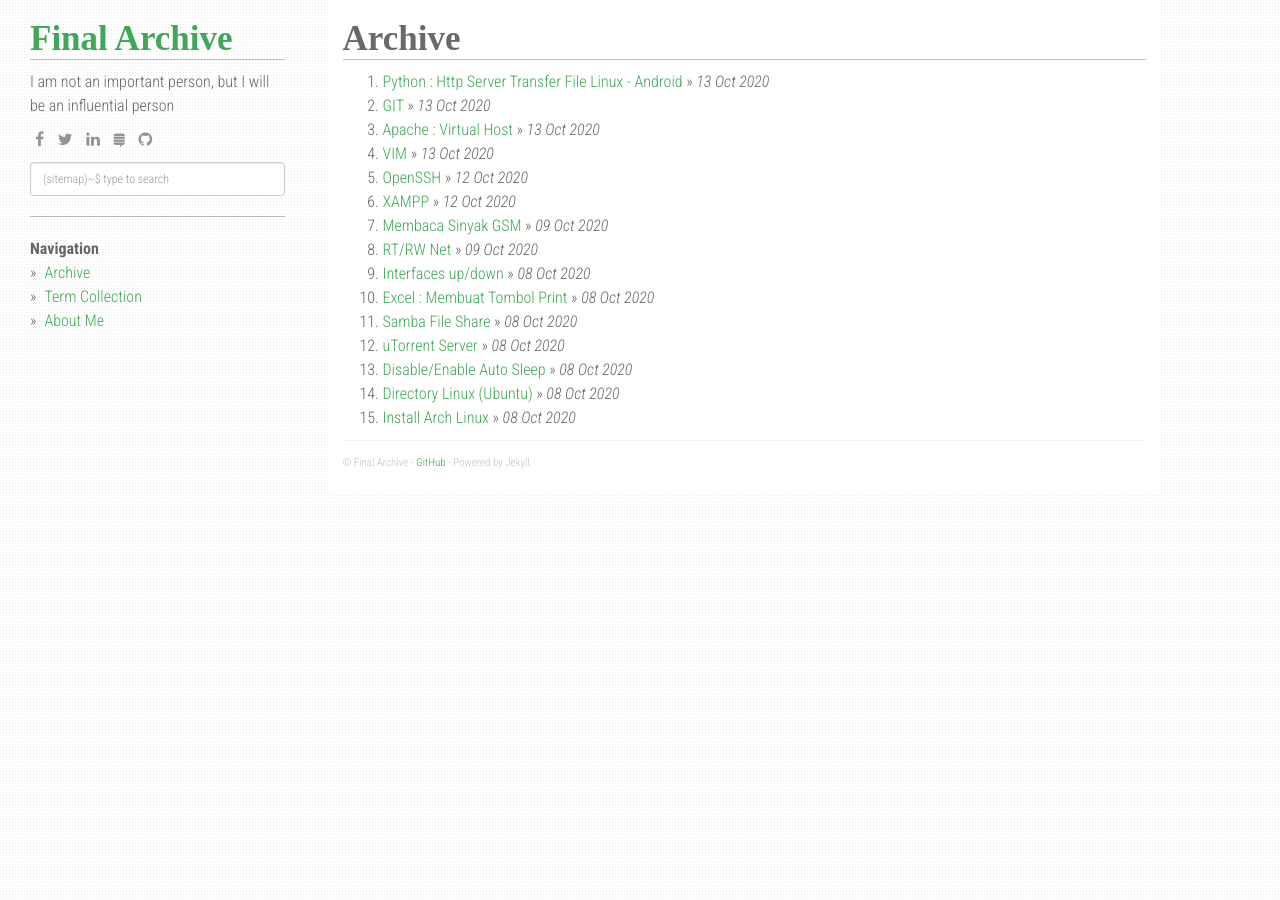
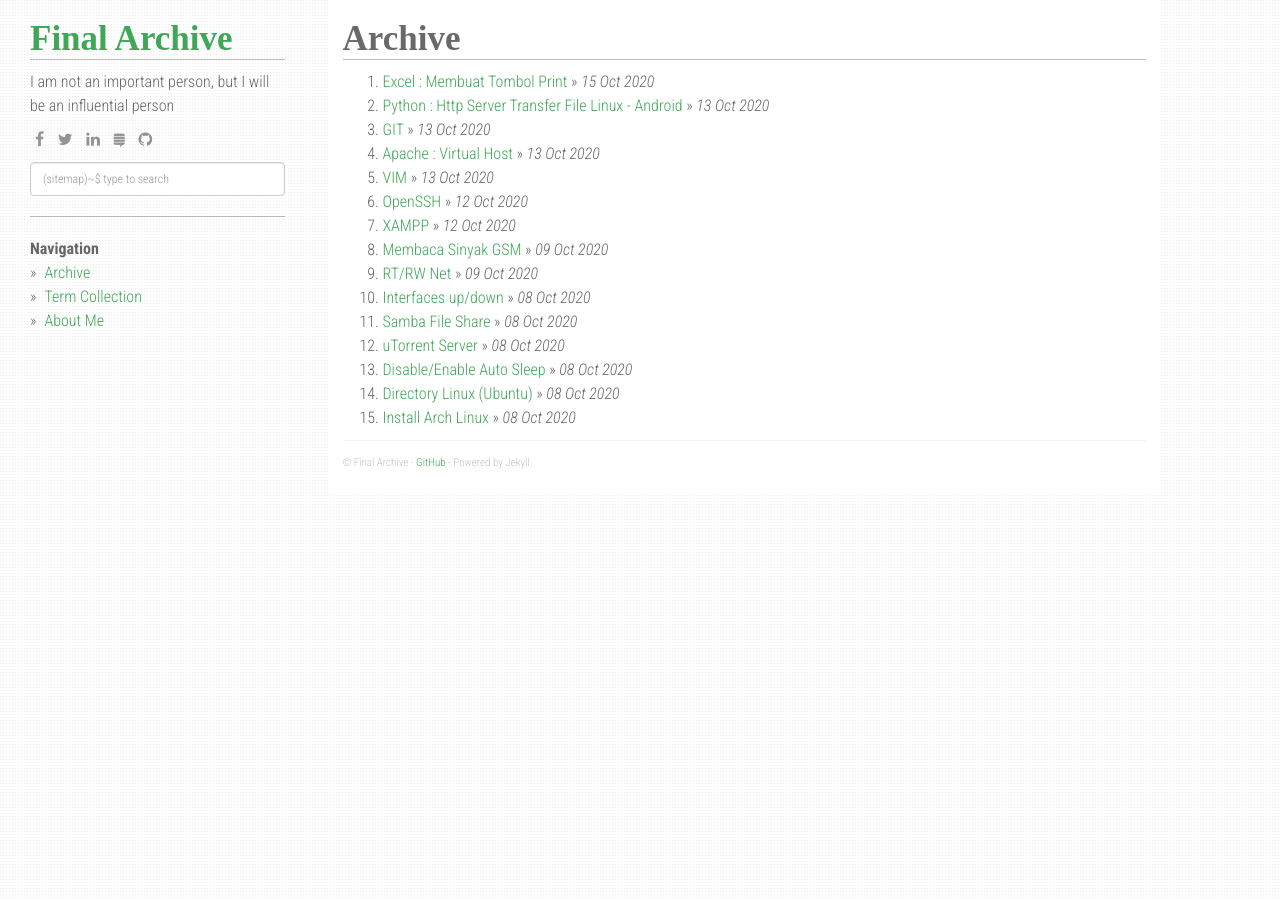
Before and after one commit to finalarchive/finalarchive.github.io, a Jekyll site: the page built from index.html, in a window 1280 px wide. Built offline with Jekyll 4.4.1, drawn with Linux system fonts in a browser that asks for light colours; nearby versions of some CDN libraries; the list of posts is cut into pages by our own code.

Commit message:
20201015

```diff
--- a/_posts/2020-10-15-Excel-membuat-tombol-print.md
+++ b/_posts/2020-10-15-Excel-membuat-tombol-print.md
@@ -1,7 +1,7 @@
 ---
 layout: post
 title:  "Excel : Membuat Tombol Print"
-date:   2020-10-08 15:38
+date:   2020-10-15 18:48
 categories: [aplikasi, msexcel]
 permalink: /:year/:month/:title
 ---
```
